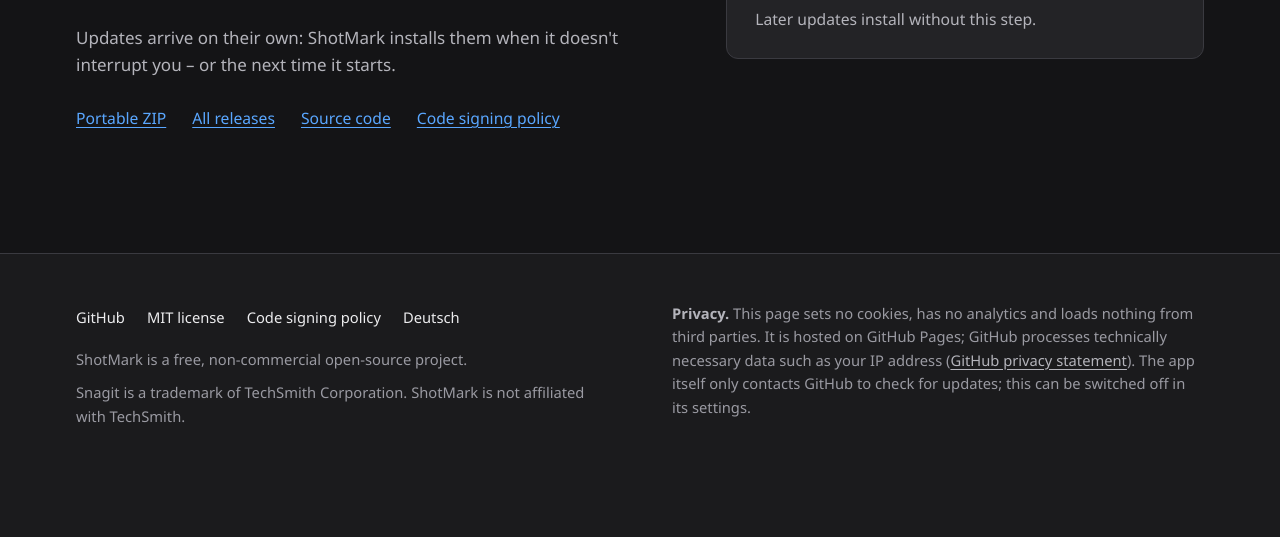
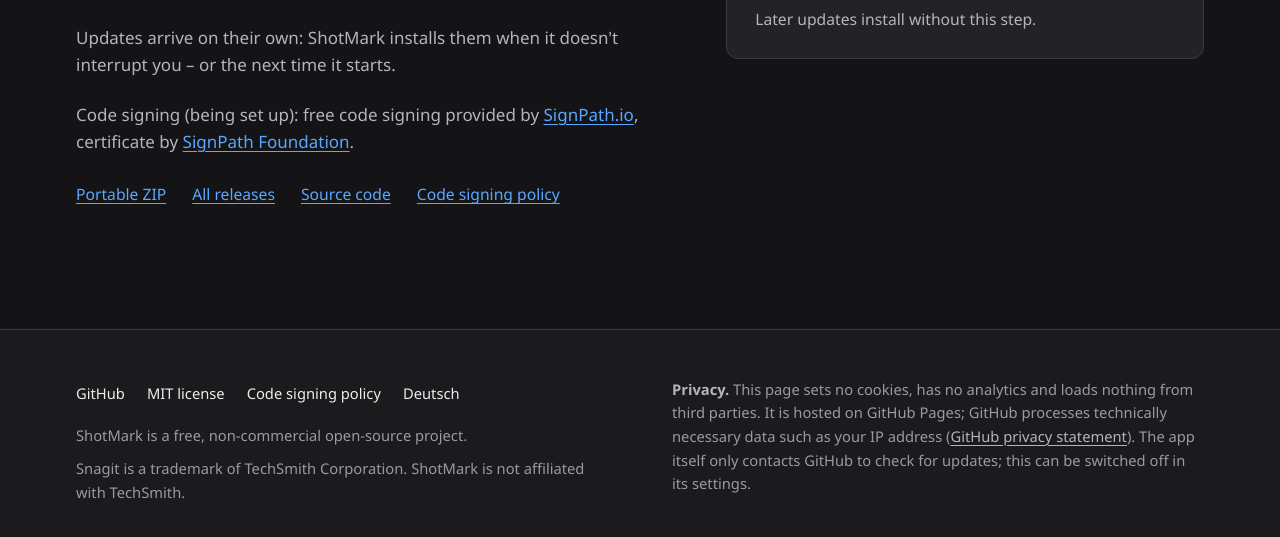
Before and after one commit to pascalsz/shotmark, a plain HTML site: page site/index.html in a window 1280 px wide. Shown: the part 5480-6017 px from the top of the page. Before the commit the page ends 5972 px from the top, so only its background shows below. Drawn offline with Linux system fonts and the light colour scheme.

Commit message:
feat(site): name SignPath Foundation in the download section
The SignPath application requires the download page to mention that the
project uses the SignPath Foundation for code signing. check-site.ps1
now guards it.

Co-Authored-By: Claude Opus 5.5 <noreply@anthropic.com>

```diff
--- a/site/index.html
+++ b/site/index.html
@@ -185,6 +185,7 @@
           </a>
           <p class="requirements">Always the latest version · Windows 10 and 11, 64-bit · no admin rights · no .NET needed</p>
           <p class="requirements">Updates arrive on their own: ShotMark installs them when it doesn't interrupt you – or the next time it starts.</p>
+          <p class="requirements">Code signing (being set up): free code signing provided by <a href="https://about.signpath.io/">SignPath.io</a>, certificate by <a href="https://signpath.org/">SignPath Foundation</a>.</p>
           <div class="more-links">
             <a href="https://github.com/pascalsz/shotmark/releases/latest/download/ShotMark.App-win-Portable.zip">Portable ZIP</a>
             <a href="https://github.com/pascalsz/shotmark/releases">All releases</a>
```
Also changed, not shown: site/de/index.html (+1 -0 lines), 1 other file.
